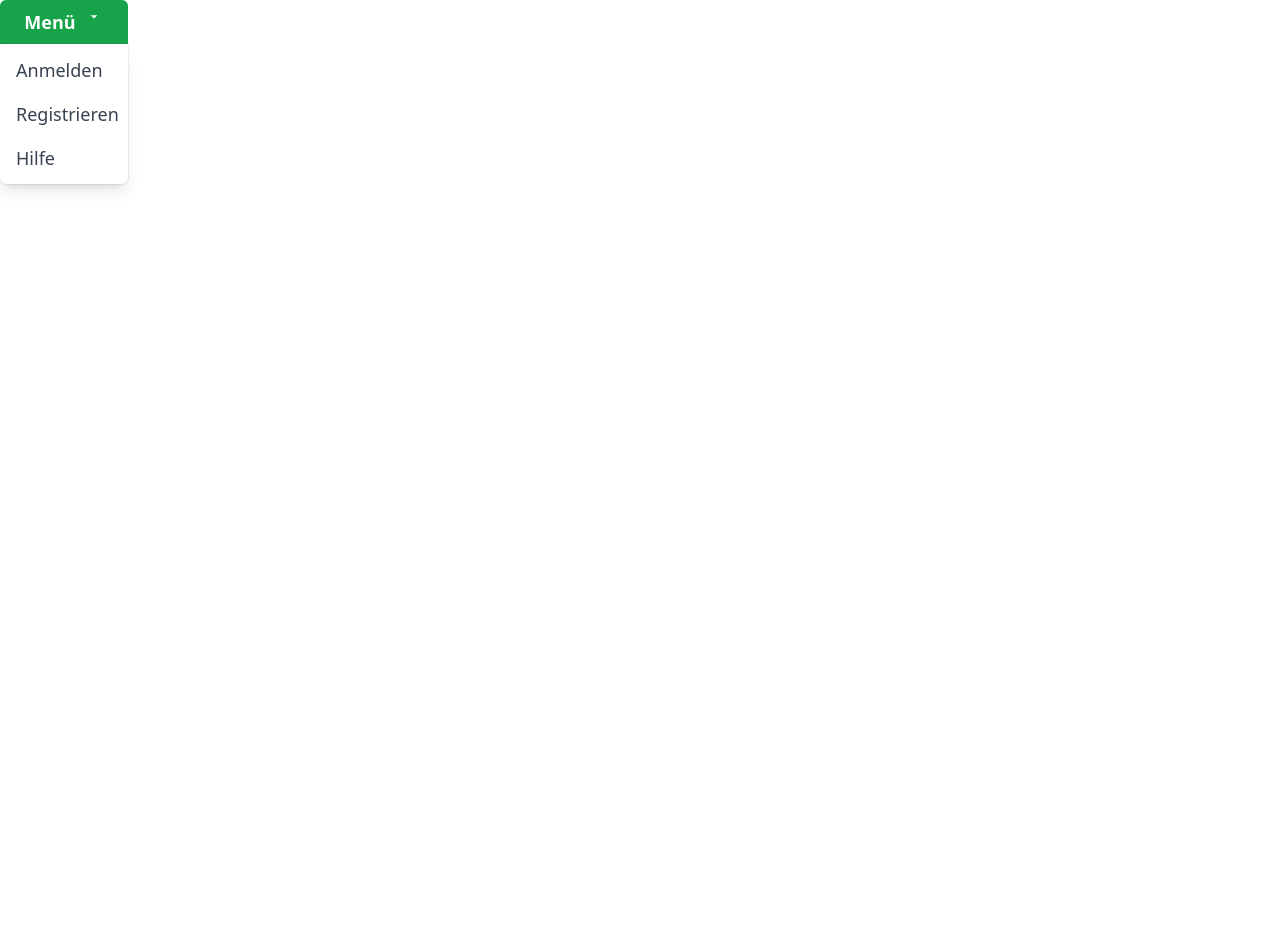
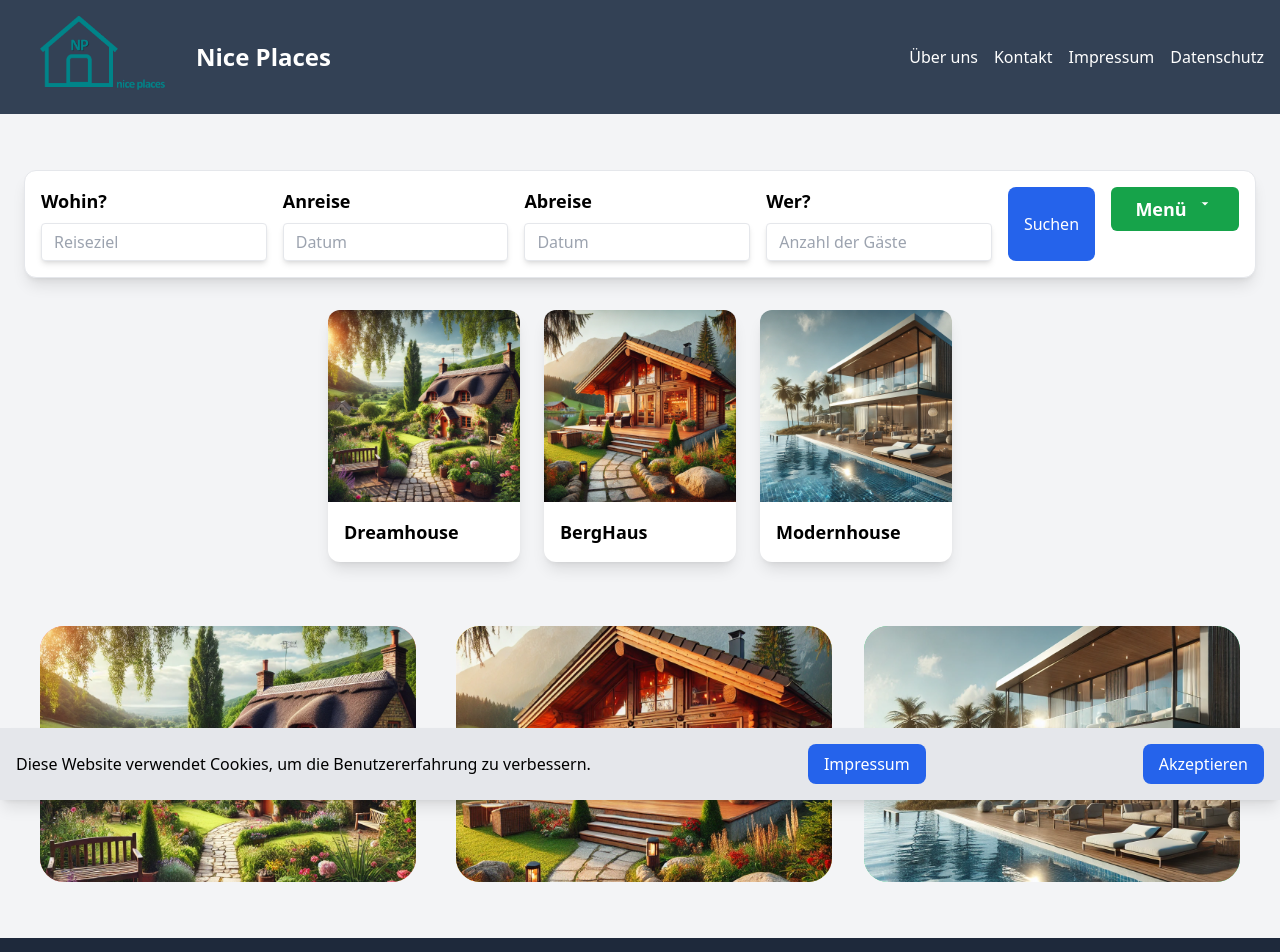
Before and after one commit to docmax99/NP, a Next.js app: page /app/home in a window 1280 px wide. Shown: the top 952 px of the page. Before the commit the page ends 800 px from the top, so only its background shows below. Built offline with nearby package versions, Linux system fonts and the light colour scheme.

Commit message:
Co-authored-by: Euppi <Euppi@users.noreply.github.com>

```diff
--- a/src/pages/app/home.js
+++ b/src/pages/app/home.js
@@ -1,86 +1,94 @@
-import { useState, useEffect, useRef } from 'react';
+import Link from "next/link";
+import Image from "next/image";
+import Dropdown from '../components/Dropdown';
+import TextField from '../components/TextField';
 
-export default function Dropdown() {
-  const [isOpen, setIsOpen] = useState(false);
-  const dropdownRef = useRef(null);
+export default function Home() {
+  return (
+    <div className="flex flex-col gap-8 bg-gray-100 min-h-screen">
+      {/* Header */}
+      <header className="bg-slate-700 text-white p-4 flex justify-between items-center">
+        <div className="flex items-center">
+          <Image src="/Images/LogoNicePlaces.png" width={140} height={140} alt="Logo" className="ml-6" />
+          <h1 className="text-2xl ml-4 font-bold">Nice Places</h1>
+        </div>
+        <nav className="space-x-4">
+          <Link href="/about">Über uns</Link>
+          <Link href="/contact">Kontakt</Link>
+          <Link href="/impressum">Impressum</Link>
+          <Link href="/privacy">Datenschutz</Link>
+        </nav>
+      </header>
 
-  // Funktion zum Öffnen bei Hover
-  const handleMouseEnter = () => {
-    setIsOpen(true);
-  };
-
-  // Funktion zum Schließen bei Mouse Leave
-  const handleMouseLeave = () => {
-    setIsOpen(false);
-  };
-
-  // Schließen, wenn außerhalb geklickt wird
-  useEffect(() => {
-    const handleClickOutside = (event) => {
-      if (dropdownRef.current && !dropdownRef.current.contains(event.target)) {
-        setIsOpen(false);
-      }
-    };
-
-    document.addEventListener('mousedown', handleClickOutside);
-    return () => {
-      document.removeEventListener('mousedown', handleClickOutside);
-    };
-  }, [dropdownRef]);
-
-  return (
-    <div
-      className="relative inline-block text-left"
-      ref={dropdownRef}
-      onMouseEnter={handleMouseEnter}
-      onMouseLeave={handleMouseLeave}
-    >
-      <button
-        className="inline-flex justify-center w-32 px-4 py-2 text-lg font-semibold text-white bg-green-600 rounded-t-md hover:bg-green-500 focus:outline-none"
-      >
-        Menü
-        <svg
-          className="ml-2 h-5 w-5"
-          xmlns="http://www.w3.org/2000/svg"
-          viewBox="0 0 20 20"
-          fill="currentColor"
-          aria-hidden="true"
-        >
-          <path
-            fillRule="evenodd"
-            d="M5.293 7.293a1 1 0 011.414 0L10 10.586l3.293-3.293a1 1 111.414 1.414l-4 4a1 1 01-1.414 0l-4-4a1 1 010-1.414z"
-            clipRule="evenodd"
-          />
-        </svg>
-      </button>
-
-      {isOpen && (
-        <div className="origin-top-right absolute right-0 w-32 rounded-b-md shadow-lg bg-white ring-1 ring-black ring-opacity-5">
-          <div className="py-1" role="menu" aria-orientation="vertical" aria-labelledby="options-menu">
-            <a
-              href="/app/login"
-              className="block px-4 py-2 text-lg text-gray-700 hover:bg-gray-100 hover:text-gray-900"
-              role="menuitem"
-            >
-              Anmelden
-            </a>
-            <a
-              href="/app/register"
-              className="block px-4 py-2 text-lg text-gray-700 hover:bg-gray-100 hover:text-gray-900"
-              role="menuitem"
-            >
-              Registrieren
-            </a>
-            <a
-              href="#"
-              className="block px-4 py-2 text-lg text-gray-700 hover:bg-gray-100 hover:text-gray-900"
-              role="menuitem"
-            >
-              Hilfe
-            </a>
+      {/* Main Content */}
+      <main className="flex flex-col gap-8 p-6">
+        {/* Search Bar */}
+        <div className="flex justify-center">
+          <div className="flex gap-4 border rounded-xl bg-white shadow-lg p-4">
+            <TextField label="Wohin?" placeholder="Reiseziel" />
+            <TextField label="Anreise" placeholder="Datum" />
+            <TextField label="Abreise" placeholder="Datum" />
+            <TextField label="Wer?" placeholder="Anzahl der Gäste" />
+            <button className="bg-blue-600 text-white px-4 py-2 rounded-lg">Suchen</button>
+            <Dropdown />
           </div>
         </div>
-      )}
+
+        {/* Featured Listings */}
+        <div className="flex justify-center gap-6">
+          <div className="bg-white shadow-lg rounded-xl overflow-hidden">
+            <Image src="/Images/Hobbit.png" width={400} height={300} alt="Dreamhouse" className="w-full h-48 object-cover" />
+            <h2 className="text-lg font-semibold p-4">Dreamhouse</h2>
+          </div>
+          <div className="bg-white shadow-lg rounded-xl overflow-hidden">
+            <Image src="/Images/Berghaus.png" width={400} height={300} alt="BergHaus" className="w-full h-48 object-cover" />
+            <h2 className="text-lg font-semibold p-4">BergHaus</h2>
+          </div>
+          <div className="bg-white shadow-lg rounded-xl overflow-hidden">
+            <Image src="/Images/Modernhouse.png" width={400} height={300} alt="Modernhouse" className="w-full h-48 object-cover" />
+            <h2 className="text-lg font-semibold p-4">Modernhouse</h2>
+          </div>
+        </div>
+
+        {/* Additional Content */}
+        <div className="flex gap-4 mt-8">
+          <div className="bg-red-400 w-1/3 h-64 mr-2 ml-4 rounded-3xl">
+            <Image src="/Images/Hobbit.png" width={140} height={140} alt="Dreamhouse" className="w-full h-full object-cover rounded-3xl" />
+          </div>
+          <div className="bg-yellow-300 w-1/3 h-64 mr-2 ml-4 rounded-3xl">
+            <Image src="/Images/Berghaus.png" width={140} height={140} alt="BergHaus" className="w-full h-full object-cover rounded-3xl" />
+          </div>
+          <div className="bg-green-400 w-1/3 h-64 mr-4 ml-2 rounded-3xl">
+            <Image src="/Images/Modernhouse.png" width={140} height={140} alt="Modernhouse" className="w-full h-full object-cover rounded-3xl" />
+          </div>
+        </div>
+      </main>
+
+      {/* Footer */}
+      <footer className="bg-slate-800 text-white p-4">
+        <div className="container mx-auto flex justify-between">
+          <div>
+            <h3 className="font-bold text-lg">Rechtliche Informationen</h3>
+            <ul>
+              <li><Link href="/app/impressum">Impressum</Link></li>
+              <li><Link href="/app/privacy">Datenschutz</Link></li>
+              <li><Link href="/app/terms">AGBs</Link></li>
+            </ul>
+          </div>
+          <div>
+            <p>© 2024 Nice Places. Alle Rechte vorbehalten.</p>
+          </div>
+        </div>
+      </footer>
+
+      {/* Cookie Banner */}
+      <div className="fixed bottom-0 w-full bg-gray-200 p-4 flex justify-between items-center shadow-lg">
+        <p>Diese Website verwendet Cookies, um die Benutzererfahrung zu verbessern.</p>
+        <Link href="/impressum">
+          <button className="bg-blue-600 text-white px-4 py-2 rounded-lg">Impressum</button>
+        </Link>
+        <button className="bg-blue-600 text-white px-4 py-2 rounded-lg">Akzeptieren</button>
+      </div>
     </div>
   );
 }
--- a/src/pages/app/house.js
+++ b/src/pages/app/house.js
@@ -1,7 +1,17 @@
 export default function House() {
     return(
 
-     <p></p>
+        <div className="relative grid grid-cols-3 gap-2 auto-rows-min">
+        <div className="relative col-span-2 row-start-1 bg-blue-500 p-4">One</div>
+        <div className="absolute top-0 left-0 col-start-2 col-end-2 row-span-1 bg-red-500 p-16">Two</div>
+        <div className="col-start-1 row-start-2 row-end-5 bg-green-500 p-4">Three</div>
+        <div className="col-start-3 row-start-3 bg-yellow-500 p-4">Four</div>
+        <div className="col-start-2 row-start-4 bg-purple-500 p-4">Five</div>
+        <div className="col-start-3 row-start-4 bg-pink-500 p-4">Six</div>
+      </div>
+
+
+
 
     )
 }
--- /dev/null
+++ b/src/pages/app/impressum.js
@@ -0,0 +1,63 @@
+import React from 'react';
+
+const Impressum = () => {
+  return (
+    <div className="max-w-4xl mx-auto p-10 bg-gray-50 shadow-lg rounded-lg">
+      <h1 className="text-4xl font-bold text-gray-800 border-b-4 border-gray-300 pb-4">Impressum</h1>
+
+      <section className="mt-8">
+        <h2 className="text-2xl font-semibold text-gray-700 mb-2">Provider dieser unglaublich gut aussehenden und ansprechenden Website:</h2>
+        <p className="text-lg text-gray-600">
+          <strong>Eric Uphoff & Louis Schneider</strong><br />
+          (codierend, designend und gelegentlich diskutierend, ob Pizza oder Döner die bessere Coding-Nahrung ist)
+        </p>
+      </section>
+
+      <section className="mt-8">
+        <h2 className="text-2xl font-semibold text-gray-700 mb-2">Firmenadresse (aber eigentlich arbeiten wir überall, wo's WLAN gibt):</h2>
+        <p className="text-lg text-gray-600">
+          Wohnzimmer, Cafés oder die Uni – je nach Laune und Koffeinpegel.<br />
+          Offiziell natürlich: Duale Hochschule Baden-Württemberg Mannheim Coblitzallee 1-9 68163 Mannheim (wenn wir mal zu finden sein sollen).
+        </p>
+      </section>
+
+      <section className="mt-8">
+        <h2 className="text-2xl font-semibold text-gray-700 mb-2">Wichtige Leute:</h2>
+        <p className="text-lg text-gray-600">
+            <strong>Louis Schneider</strong> (CEO, CTO, CFO, COO und König von allem, was er sieht)<br />
+            <strong>Eric Uphoff</strong> ("Ist auch dabei")<br />
+        </p>
+      </section>
+
+      <section className="mt-8">
+        <h2 className="text-2xl font-semibold text-gray-700 mb-2">Umsatzsteuer-Identifikationsnummer:</h2>
+        <p className="text-lg text-gray-600">Nein, gibt's noch nicht, aber wir arbeiten dran!</p>
+      </section>
+
+      <section className="mt-8">
+        <h2 className="text-2xl font-semibold text-gray-700 mb-2">Handelsregisternummer:</h2>
+        <p className="text-lg text-gray-600">Irgendetwas mit einer 2 am Ende.</p>
+      </section>
+
+      <section className="mt-8">
+        <h2 className="text-2xl font-semibold text-gray-700 mb-2">Kontakt:</h2>
+        <p className="text-lg text-gray-600">
+          Du hast Fragen, Lob, Kritik oder einfach nur Langeweile? Dann schreib uns gerne an:
+          <br />
+          <strong>Email:</strong> schreib.uns@supercoolewebsite.com
+          <br />
+          Oder versuch's einfach per Flaschenpost – das klappt immer!.
+        </p>
+      </section>
+
+      <section className="mt-8">
+        <h2 className="text-2xl font-semibold text-gray-700 mb-2">Verantwortlich für Zahlungen:</h2>
+        <p className="text-lg text-gray-600">
+          Das machen wir selbst!
+        </p>
+      </section>
+    </div>
+  );
+};
+
+export default Impressum;
```
